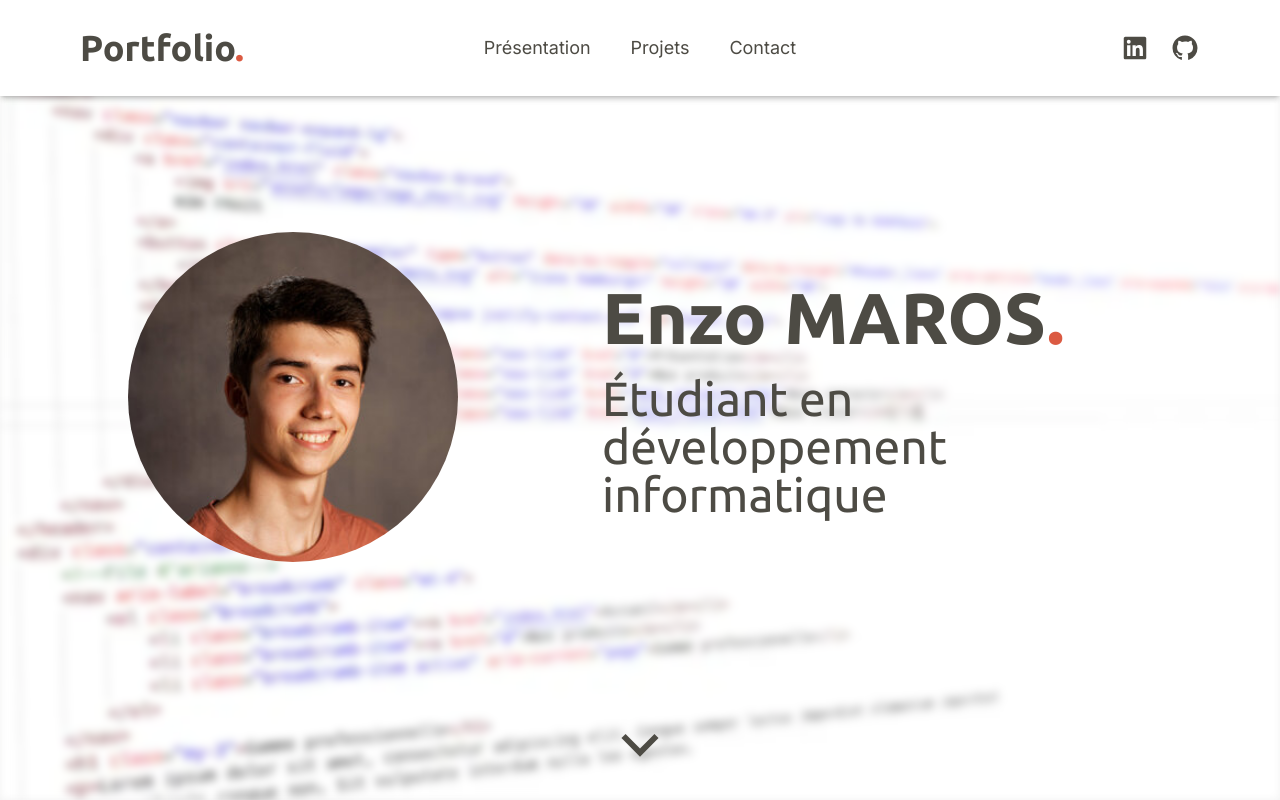
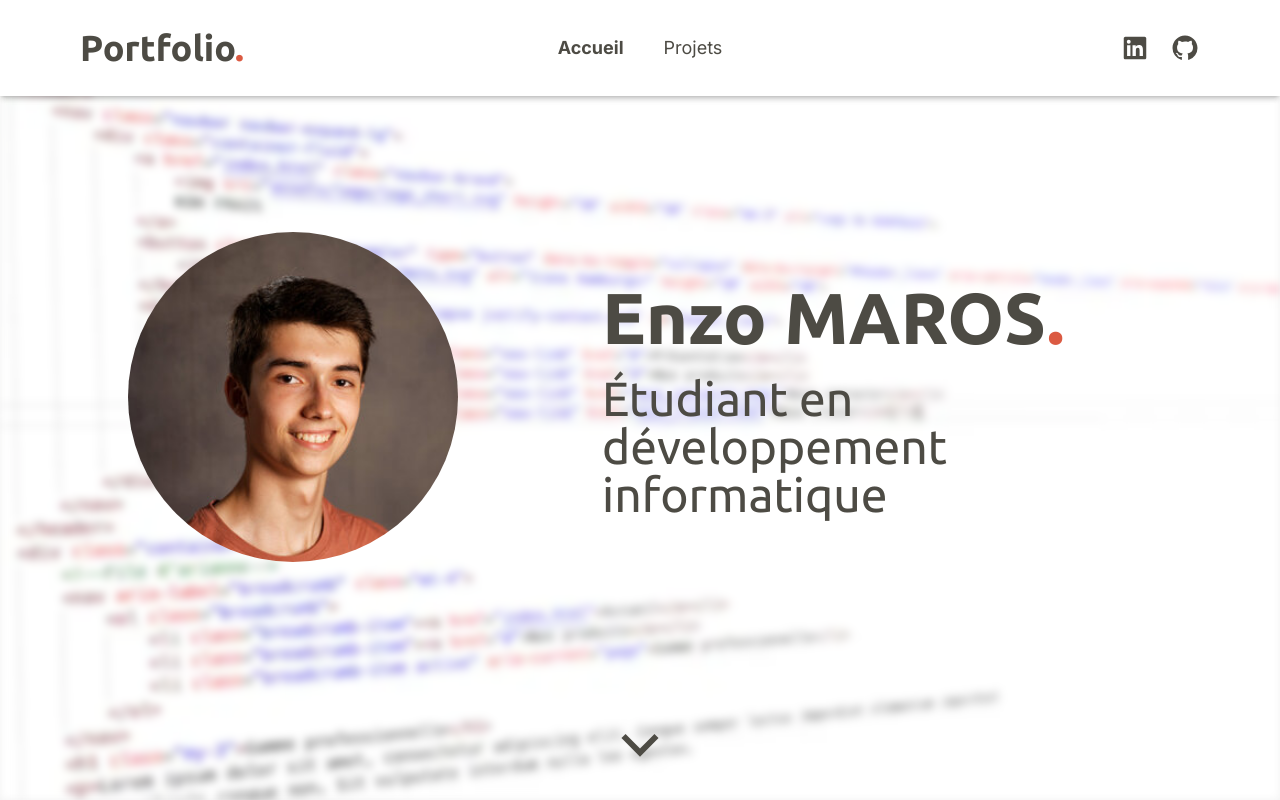
Before and after one commit to zothma/portfolio, a Next.js app: page / in a window 1280 px wide. Shown: the top 800 px of the page. Built offline with nearby package versions, Linux system fonts and the light colour scheme.

Commit message:
Nouvelle navigation

```diff
--- a/components/Navigation/NavBarMenu.jsx
+++ b/components/Navigation/NavBarMenu.jsx
@@ -1,14 +1,14 @@
-// Menu contenant les liens dans la page
+import NavLink from "./NavLink";
+
 function NavBarMenu() {
-  const liens = ["Présentation", "Projets", "Contact"];
-
   return (
     <ul className="flex flex-col items-center lg:flex-row mb-10 lg:mb-0 gap-10 text-lg">
-      {liens.map(el => {
-        return <li key={el.toLowerCase()}>
-          <a href={"#" + el.toLowerCase()}>{el}</a>
-        </li>
-      })}
+      <li>
+        <NavLink href="/">Accueil</NavLink>
+      </li>
+      <li>
+        <NavLink href="/projets">Projets</NavLink>
+      </li>
     </ul>
   );
 }
--- /dev/null
+++ b/components/Navigation/NavLink.jsx
@@ -0,0 +1,14 @@
+import Link from "next/link";
+import { useRouter } from "next/router";
+
+export default function NavLink({ children, href, ...props }) {
+  const { asPath: currentPath } = useRouter();
+
+  return (
+    <span className={currentPath == href ? "font-bold" : ""}>
+      <Link href={href} {...props}>
+          {children}
+      </Link>
+    </span>
+  )
+}
```
